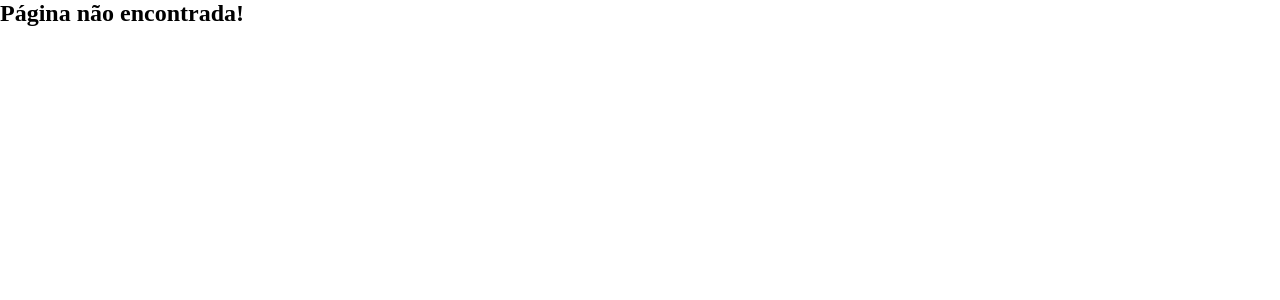
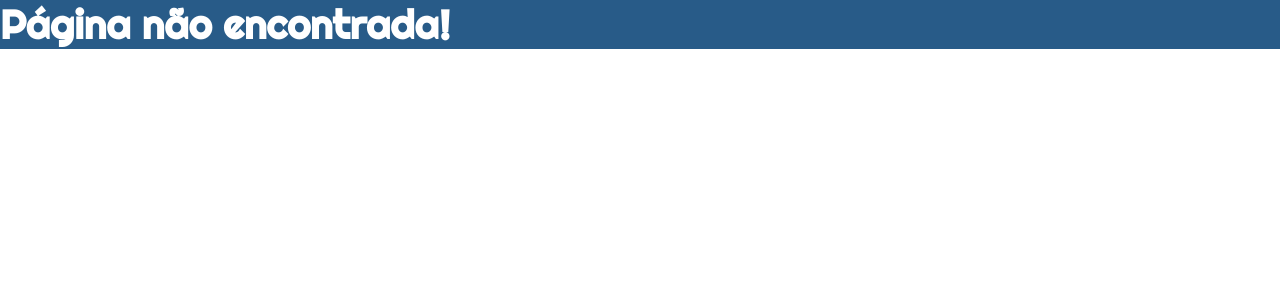
Before and after one commit to larissaperinoto/project-trybewallet, a React (Create React App) app: page / in a window 1280 px wide. Shown: the top 300 px of the page. Built offline with nearby package versions, Linux system fonts and the light colour scheme; a web font is replaced by a local one.

Commit message:
Adiciona CSS na página NotFound.

```diff
--- /dev/null
+++ b/src/pages/NotFound.css
@@ -0,0 +1,10 @@
+.notFound-container {
+  width: 100%;
+  background-color: rgb(17, 74, 124, 0.9);
+}
+
+.notFound-container h2 {
+  color: white;
+  font-size: 40px;
+  font-family: 'Righteous', cursive;
+}
--- a/src/pages/NotFound.js
+++ b/src/pages/NotFound.js
@@ -1,9 +1,10 @@
-import React, { Component } from 'react'
+import React, { Component } from 'react';
+import './NotFound.css';
 
 class NotFound extends Component {
   render() {
     return (
-      <div>
+      <div className="notFound-container">
         <h2>Página não encontrada!</h2>
       </div>
     );
```
